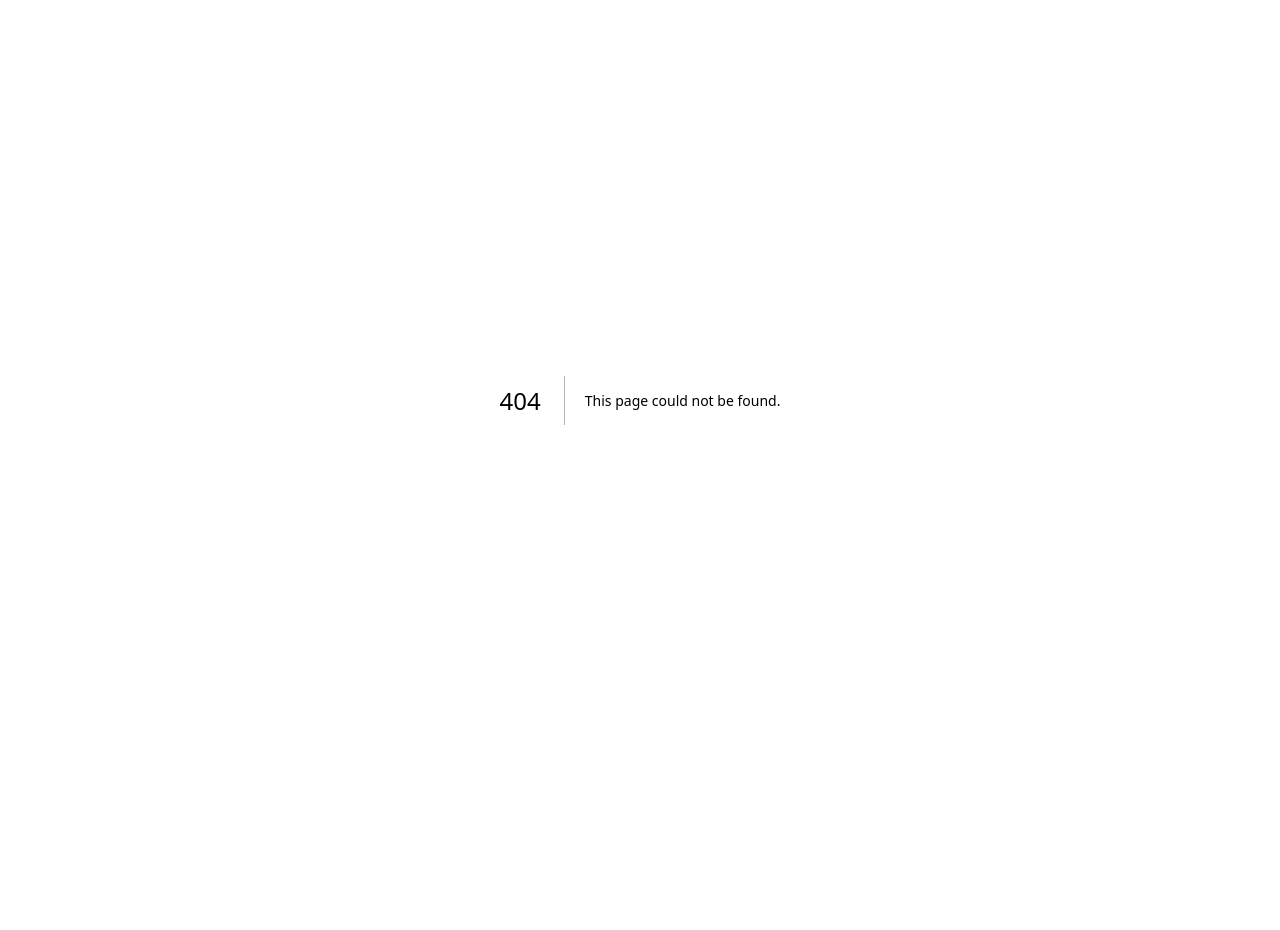
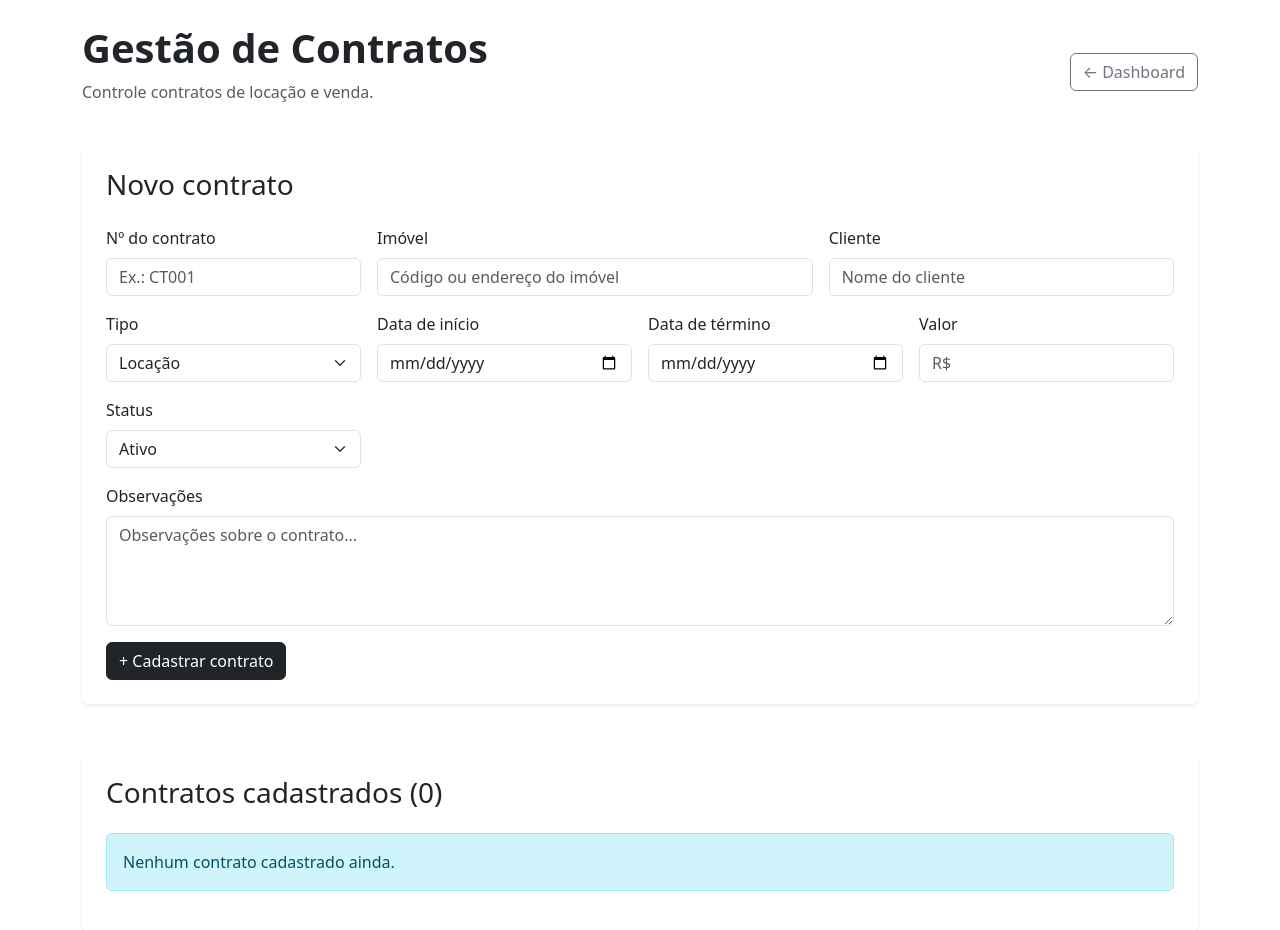
Before and after one commit to MarianeStriani/sistema-imobiliaria, a Next.js app: page /contratos in a window 1280 px wide. Before the commit this address had no page. Shown: the top 930 px of the page. Before the commit the page ends 800 px from the top, so only its background shows below. Built offline with nearby package versions, Linux system fonts and the light colour scheme.

Commit message:
Create page.js

```diff
--- /dev/null
+++ b/app/contratos/page.js
@@ -0,0 +1,338 @@
+"use client";
+
+import "bootstrap/dist/css/bootstrap.min.css";
+import { useState } from "react";
+import Link from "next/link";
+
+export default function Contratos() {
+const [contratos, setContratos] = useState([]);
+
+const [form, setForm] = useState({
+numero: "",
+imovel: "",
+cliente: "",
+tipo: "Locação",
+inicio: "",
+termino: "",
+valor: "",
+status: "Ativo",
+observacoes: "",
+});
+
+function handleChange(e) {
+setForm({
+...form,
+[e.target.name]: e.target.value,
+});
+}
+
+function cadastrarContrato(e) {
+e.preventDefault();
+
+if (!form.numero || !form.imovel || !form.cliente || !form.valor) {
+  alert("Preencha número, imóvel, cliente e valor.");
+  return;
+}
+
+setContratos([...contratos, form]);
+
+setForm({
+  numero: "",
+  imovel: "",
+  cliente: "",
+  tipo: "Locação",
+  inicio: "",
+  termino: "",
+  valor: "",
+  status: "Ativo",
+  observacoes: "",
+});
+
+}
+
+function excluirContrato(index) {
+const novaLista = contratos.filter((_, i) => i !== index);
+setContratos(novaLista);
+}
+
+return (
+<main className="container py-4">
+
+  <div className="d-flex justify-content-between align-items-center mb-4">
+    <div>
+      <h1 className="fw-bold">Gestão de Contratos</h1>
+      <p className="text-muted">
+        Controle contratos de locação e venda.
+      </p>
+    </div>
+
+    <Link href="/" className="btn btn-outline-secondary">
+      ← Dashboard
+    </Link>
+  </div>
+
+  {/* FORMULÁRIO */}
+  <div className="card shadow-sm border-0 mb-5">
+    <div className="card-body p-4">
+
+      <h3 className="mb-4">Novo contrato</h3>
+
+      <form onSubmit={cadastrarContrato}>
+
+        <div className="row g-3">
+
+          <div className="col-md-3">
+            <label className="form-label">
+              Nº do contrato
+            </label>
+
+            <input
+              type="text"
+              name="numero"
+              className="form-control"
+              value={form.numero}
+              onChange={handleChange}
+              placeholder="Ex.: CT001"
+            />
+          </div>
+
+          <div className="col-md-5">
+            <label className="form-label">
+              Imóvel
+            </label>
+
+            <input
+              type="text"
+              name="imovel"
+              className="form-control"
+              value={form.imovel}
+              onChange={handleChange}
+              placeholder="Código ou endereço do imóvel"
+            />
+          </div>
+
+          <div className="col-md-4">
+            <label className="form-label">
+              Cliente
+            </label>
+
+            <input
+              type="text"
+              name="cliente"
+              className="form-control"
+              value={form.cliente}
+              onChange={handleChange}
+              placeholder="Nome do cliente"
+            />
+          </div>
+
+          <div className="col-md-3">
+            <label className="form-label">
+              Tipo
+            </label>
+
+            <select
+              name="tipo"
+              className="form-select"
+              value={form.tipo}
+              onChange={handleChange}
+            >
+              <option>Locação</option>
+              <option>Venda</option>
+            </select>
+          </div>
+
+          <div className="col-md-3">
+            <label className="form-label">
+              Data de início
+            </label>
+
+            <input
+              type="date"
+              name="inicio"
+              className="form-control"
+              value={form.inicio}
+              onChange={handleChange}
+            />
+          </div>
+
+          <div className="col-md-3">
+            <label className="form-label">
+              Data de término
+            </label>
+
+            <input
+              type="date"
+              name="termino"
+              className="form-control"
+              value={form.termino}
+              onChange={handleChange}
+            />
+          </div>
+
+          <div className="col-md-3">
+            <label className="form-label">
+              Valor
+            </label>
+
+            <input
+              type="number"
+              name="valor"
+              className="form-control"
+              value={form.valor}
+              onChange={handleChange}
+              placeholder="R$"
+            />
+          </div>
+
+          <div className="col-md-3">
+            <label className="form-label">
+              Status
+            </label>
+
+            <select
+              name="status"
+              className="form-select"
+              value={form.status}
+              onChange={handleChange}
+            >
+              <option>Ativo</option>
+              <option>Pendente</option>
+              <option>Encerrado</option>
+            </select>
+          </div>
+
+          <div className="col-12">
+            <label className="form-label">
+              Observações
+            </label>
+
+            <textarea
+              name="observacoes"
+              className="form-control"
+              rows="4"
+              value={form.observacoes}
+              onChange={handleChange}
+              placeholder="Observações sobre o contrato..."
+            />
+          </div>
+
+          <div className="col-12">
+            <button
+              type="submit"
+              className="btn btn-dark"
+            >
+              + Cadastrar contrato
+            </button>
+          </div>
+
+        </div>
+
+      </form>
+
+    </div>
+  </div>
+
+  {/* LISTAGEM */}
+  <div className="card shadow-sm border-0">
+
+    <div className="card-body p-4">
+
+      <h3 className="mb-4">
+        Contratos cadastrados ({contratos.length})
+      </h3>
+
+      {contratos.length === 0 ? (
+        <div className="alert alert-info">
+          Nenhum contrato cadastrado ainda.
+        </div>
+      ) : (
+
+        <div className="table-responsive">
+
+          <table className="table table-hover align-middle">
+
+            <thead>
+              <tr>
+                <th>Nº</th>
+                <th>Imóvel</th>
+                <th>Cliente</th>
+                <th>Tipo</th>
+                <th>Período</th>
+                <th>Valor</th>
+                <th>Status</th>
+                <th>Ação</th>
+              </tr>
+            </thead>
+
+            <tbody>
+
+              {contratos.map((contrato, index) => (
+
+                <tr key={index}>
+
+                  <td>
+                    <strong>{contrato.numero}</strong>
+                  </td>
+
+                  <td>{contrato.imovel}</td>
+
+                  <td>{contrato.cliente}</td>
+
+                  <td>{contrato.tipo}</td>
+
+                  <td>
+                    {contrato.inicio || "-"}
+                    <br />
+                    <small className="text-muted">
+                      até {contrato.termino || "-"}
+                    </small>
+                  </td>
+
+                  <td>
+                    R$ {Number(contrato.valor).toLocaleString("pt-BR")}
+                  </td>
+
+                  <td>
+                    <span
+                      className={`badge ${
+                        contrato.status === "Ativo"
+                          ? "bg-success"
+                          : contrato.status === "Pendente"
+                          ? "bg-warning text-dark"
+                          : "bg-secondary"
+                      }`}
+                    >
+                      {contrato.status}
+                    </span>
+                  </td>
+
+                  <td>
+                    <button
+                      className="btn btn-sm btn-danger"
+                      onClick={() => excluirContrato(index)}
+                    >
+                      Excluir
+                    </button>
+                  </td>
+
+                </tr>
+
+              ))}
+
+            </tbody>
+
+          </table>
+
+        </div>
+
+      )}
+
+    </div>
+
+  </div>
+
+</main>
+
+);
+    }
```
